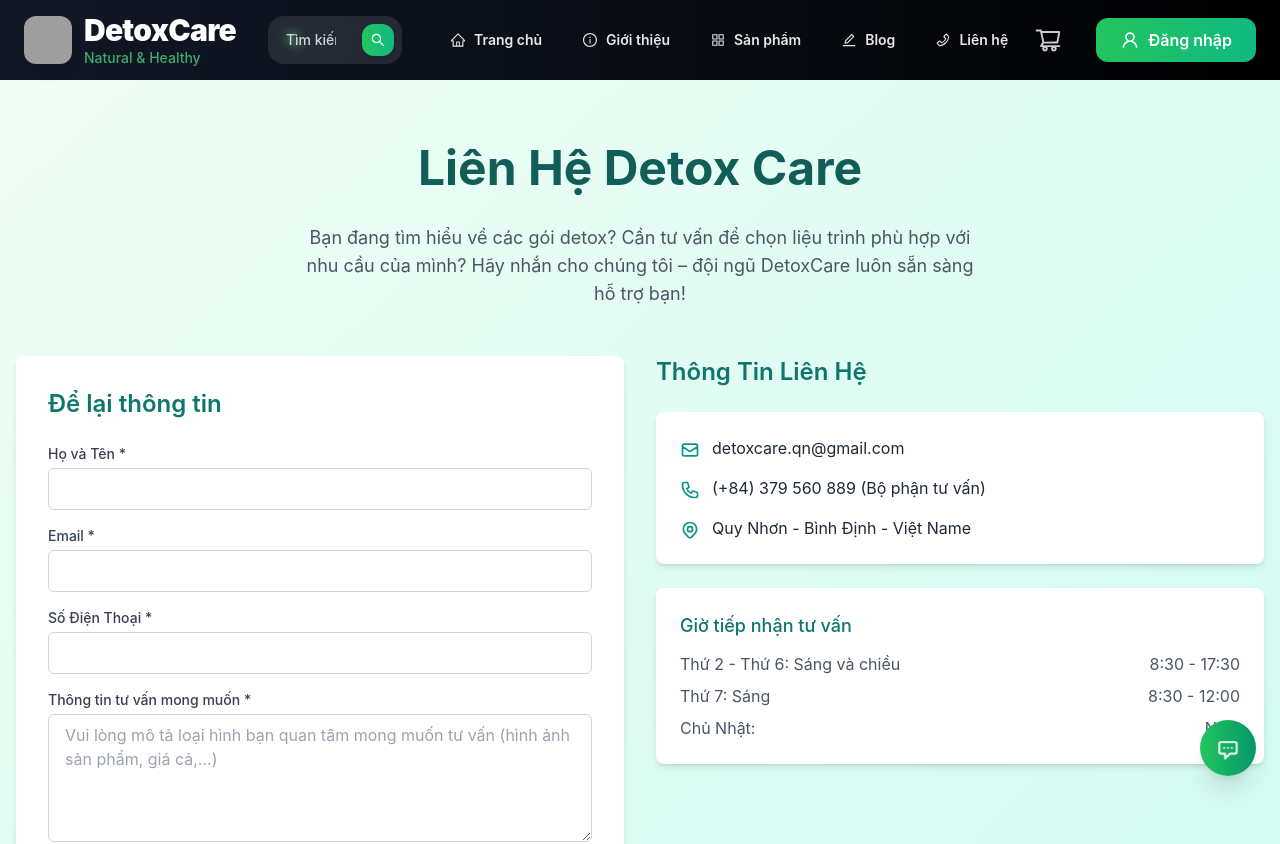
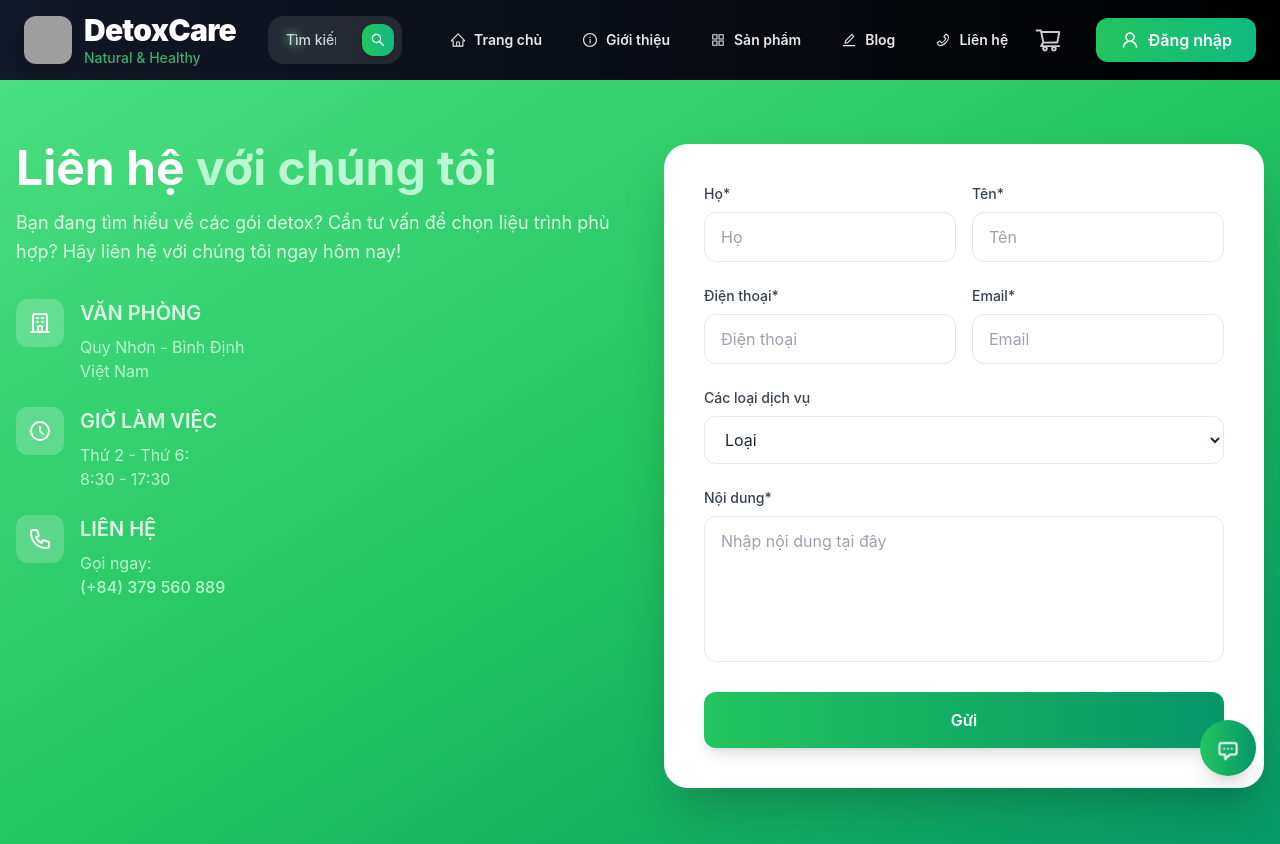
Before and after one commit to QE180086/DetoxCareFE, a React (Create React App) app: page /contact in a window 1280 px wide. Shown: the top 844 px of the page. Built offline with nearby package versions, Linux system fonts and the light colour scheme; grey boxes are pictures that could not be loaded.

Commit message:
refactor(ui): contact

```diff
--- a/src/components/aboutus/Contact.jsx
+++ b/src/components/aboutus/Contact.jsx
@@ -32,181 +32,194 @@ export default function Contact() {
     };
 
     return (
-        <div className="min-h-screen bg-gradient-to-br from-green-50 to-teal-100 text-gray-800 py-16">
-            <div className="container mx-auto px-4">
-                {/* Header */}
-                <h1 className="text-4xl md:text-5xl font-bold text-teal-800 text-center mb-8">
-                    Liên Hệ Detox Care
+         <div className="min-h-screen bg-gradient-to-br from-green-400 via-green-500 to-emerald-600 py-16">
+      <div className="container mx-auto px-4 max-w-7xl">
+        <div className="grid grid-cols-1 lg:grid-cols-2 gap-12 items-start">
+          <div className="text-white space-y-8">
+            <div>
+              <h1 className="text-4xl md:text-5xl font-bold mb-4">
+                Liên hệ <span className="text-green-200">với chúng tôi</span>
                 </h1>
-                <p className="text-lg text-gray-600 text-center mb-12 max-w-2xl mx-auto">
-                   Bạn đang tìm hiểu về các gói detox? Cần tư vấn để chọn liệu trình phù hợp với nhu cầu của mình? Hãy nhắn cho chúng tôi – đội ngũ DetoxCare luôn sẵn sàng hỗ trợ bạn!
+               <p className="text-green-100 text-lg leading-relaxed">
+                Bạn đang tìm hiểu về các gói detox? Cần tư vấn để chọn liệu trình phù hợp? Hãy liên hệ với chúng tôi
+                ngay hôm nay!
               </p>
+            </div>
 
-                {/* Contact Form & Info */}
-                <div className="grid grid-cols-1 md:grid-cols-2 gap-8">
-                    {/* Form */}
-                    <div className="bg-white p-8 rounded-lg shadow-md">
-                        <h2 className="text-2xl font-semibold text-teal-700 mb-6">
-                            Để lại thông tin
-                        </h2>
-                        <form onSubmit={handleSubmit}>
-                            <div className="mb-4">
-                                <label
-                                    htmlFor="name"
-                                    className="block text-sm font-medium text-gray-700 mb-1"
-                                >
-                                    Họ và Tên *
-                                </label>
+            {/* Office Info */}
+            <div className="space-y-6">
+              <div className="flex items-start space-x-4">
+                <div className="bg-white/20 p-3 rounded-xl backdrop-blur-sm">
+                  <svg className="w-6 h-6 text-white" fill="none" stroke="currentColor" viewBox="0 0 24 24">
+                    <path
+                      strokeLinecap="round"
+                      strokeLinejoin="round"
+                      strokeWidth="2"
+                      d="M19 21V5a2 2 0 00-2-2H7a2 2 0 00-2 2v16m14 0h2m-2 0h-4m-5 0H3m2 0h4M9 7h1m-1 4h1m4-4h1m-1 4h1m-5 10v-5a1 1 0 011-1h2a1 1 0 011 1v5m-4 0h4"
+                    ></path>
+                  </svg>
+                </div>
+                <div>
+                  <h3 className="text-xl font-semibold text-green-100 mb-2">VĂN PHÒNG</h3>
+                  <p className="text-green-200">Quy Nhơn - Bình Định</p>
+                  <p className="text-green-200">Việt Nam</p>
+                </div>
+              </div>
+
+              <div className="flex items-start space-x-4">
+                <div className="bg-white/20 p-3 rounded-xl backdrop-blur-sm">
+                  <svg className="w-6 h-6 text-white" fill="none" stroke="currentColor" viewBox="0 0 24 24">
+                    <path
+                      strokeLinecap="round"
+                      strokeLinejoin="round"
+                      strokeWidth="2"
+                      d="M12 8v4l3 3m6-3a9 9 0 11-18 0 9 9 0 0118 0z"
+                    ></path>
+                  </svg>
+                </div>
+                <div>
+                  <h3 className="text-xl font-semibold text-green-100 mb-2">GIỜ LÀM VIỆC</h3>
+                  <p className="text-green-200">Thứ 2 - Thứ 6:</p>
+                  <p className="text-green-200">8:30 - 17:30</p>
+                </div>
+              </div>
+
+              <div className="flex items-start space-x-4">
+                <div className="bg-white/20 p-3 rounded-xl backdrop-blur-sm">
+                  <svg className="w-6 h-6 text-white" fill="none" stroke="currentColor" viewBox="0 0 24 24">
+                    <path
+                      strokeLinecap="round"
+                      strokeLinejoin="round"
+                      strokeWidth="2"
+                      d="M3 5a2 2 0 012-2h3.28a1 1 0 01.948.684l1.498 4.493a1 1 0 01-.502 1.21l-2.257 1.13a11.042 11.042 0 005.516 5.516l1.13-2.257a1 1 0 011.21-.502l4.493 1.498a1 1 0 01.684.949V19a2 2 0 01-2 2h-1C9.716 21 3 14.284 3 6V5z"
+                    ></path>
+                  </svg>
+                </div>
+                <div>
+                  <h3 className="text-xl font-semibold text-green-100 mb-2">LIÊN HỆ</h3>
+                  <p className="text-green-200">Gọi ngay:</p>
+                  <p className="text-green-200 font-medium">(+84) 379 560 889</p>
+                </div>
+              </div>
+            </div>
+          </div>
+
+          <div className="bg-white rounded-3xl shadow-2xl p-8 lg:p-10">
+            <form onSubmit={handleSubmit} className="space-y-6">
+              {/* Name Fields */}
+              <div className="grid grid-cols-1 md:grid-cols-2 gap-4">
+                <div>
+                  <label className="block text-sm font-medium text-gray-700 mb-2">Họ*</label>
                                 <input
                                     type="text"
                                     id="name"
                                     name="name"
                                     value={formData.name}
                                     onChange={handleChange}
-                                    className="w-full px-4 py-2 border border-gray-300 rounded-md focus:outline-none focus:ring-2 focus:ring-teal-500"
+                                     placeholder="Họ"
+                                    className="w-full px-4 py-3 border border-gray-200 rounded-xl focus:outline-none focus:ring-2 focus:ring-green-500 focus:border-transparent transition-all duration-200"
                                     required
                                 />
                             </div>
-                            <div className="mb-4">
-                                <label
-                                    htmlFor="email"
-                                    className="block text-sm font-medium text-gray-700 mb-1"
-                                >
-                                    Email *
-                                </label>
+                             <div>
+                             <label className="block text-sm font-medium text-gray-700 mb-2">Tên*</label>
                                 <input
                                     type="email"
                                     id="email"
                                     name="email"
                                     value={formData.email}
                                     onChange={handleChange}
-                                    className="w-full px-4 py-2 border border-gray-300 rounded-md focus:outline-none focus:ring-2 focus:ring-teal-500"
+                                     placeholder="Tên"
+                                    className="w-full px-4 py-3 border border-gray-200 rounded-xl focus:outline-none focus:ring-2 focus:ring-green-500 focus:border-transparent transition-all duration-200"
                                     required
                                 />
                             </div>
-                            <div className="mb-4">
-                                <label
-                                    htmlFor="phone"
-                                    className="block text-sm font-medium text-gray-700 mb-1"
-                                >
-                                    Số Điện Thoại *
-                                </label>
+                              </div>
+
+                  {/* Contact Fields */}
+                <div className="grid grid-cols-1 md:grid-cols-2 gap-4">
+                <div>
+                  <label className="block text-sm font-medium text-gray-700 mb-2">Điện thoại*</label>
                                 <input
                                     type="tel"
                                     id="phone"
                                     name="phone"
                                     value={formData.phone}
                                     onChange={handleChange}
-                                    className="w-full px-4 py-2 border border-gray-300 rounded-md focus:outline-none focus:ring-2 focus:ring-teal-500"
+                                    placeholder="Điện thoại"
+                    className="w-full px-4 py-3 border border-gray-200 rounded-xl focus:outline-none focus:ring-2 focus:ring-green-500 focus:border-transparent transition-all duration-200"
+                  />
+                </div>
+                <div>
+                  <label className="block text-sm font-medium text-gray-700 mb-2">Email*</label>
+                  <input
+                    type="email"
+                    name="email"
+                    value={formData.email}
+                    onChange={handleChange}
+                    placeholder="Email"
+                    className="w-full px-4 py-3 border border-gray-200 rounded-xl focus:outline-none focus:ring-2 focus:ring-green-500 focus:border-transparent transition-all duration-200"
                                     required
                                 />
                             </div>
-                            <div className="mb-4">
-                                <label
-                                    htmlFor="message"
-                                    className="block text-sm font-medium text-gray-700 mb-1"
+                             </div>
+
+              {/* Service Selection */}
+              <div>
+                <label className="block text-sm font-medium text-gray-700 mb-2">Các loại dịch vụ</label>
+                <select
+                  name="service"
+                  value={formData.service}
+                  onChange={handleChange}
+                  className="w-full px-4 py-3 border border-gray-200 rounded-xl focus:outline-none focus:ring-2 focus:ring-green-500 focus:border-transparent transition-all duration-200 bg-white"
                                 >
-                                    Thông tin tư vấn mong muốn *
-                                </label>
+                                     <option value="">Loại</option>
+                  <option value="detox-7-days">Gói Detox 7 ngày</option>
+                  <option value="detox-14-days">Gói Detox 14 ngày</option>
+                  <option value="detox-21-days">Gói Detox 21 ngày</option>
+                  <option value="consultation">Tư vấn cá nhân</option>
+                  <option value="partnership">Hợp tác kinh doanh</option>
+                </select>
+              </div>
+
+              {/* Message */}
+              <div>
+                <label className="block text-sm font-medium text-gray-700 mb-2">Nội dung*</label>
                                 <textarea
-                                    id="message"
+                                    // id="message"
                                     name="message"
                                     value={formData.message}
                                     onChange={handleChange}
-                                    className="w-full px-4 py-2 border border-gray-300 rounded-md h-32 resize-y focus:outline-none focus:ring-2 focus:ring-teal-500"
-                                    placeholder="Vui lòng mô tả loại hình bạn quan tâm mong muốn tư vấn (hình ảnh sản phẩm, giá cả,...)"
+                                    placeholder="Nhập nội dung tại đây"
+                                    rows="5"
+                                    className="w-full px-4 py-3 border border-gray-200 rounded-xl focus:outline-none focus:ring-2 focus:ring-green-500 focus:border-transparent transition-all duration-200 resize-none"
                                     required
                                 ></textarea>
                             </div>
+
+                              {/* Submit Button */}
                             <button
                                 type="submit"
-                                className="w-full bg-teal-600 hover:bg-teal-700 text-white font-medium py-2 px-4 rounded-md transition duration-300"
-                            >
-                                Gửi yêu cầu tư vấn
+                                className="w-full bg-gradient-to-r from-green-500 to-emerald-600 hover:from-green-600 hover:to-emerald-700 text-white font-semibold py-4 px-6 rounded-xl transition-all duration-300 transform hover:scale-[1.02] shadow-lg hover:shadow-xl"                            >
+                                 Gửi
                             </button>
+
+                             {/* Status Message */}
                             {status.message && (
-                                <p
-                                    className={`mt-4 text-center ${status.type === "success"
-                                            ? "text-teal-600"
-                                            : "text-red-500"
+                               <div
+                                 className={`p-4 rounded-xl text-center font-medium ${
+                                 status.type === "success"
+                                  ? "bg-green-50 text-green-700 border border-green-200"
+                                 : "bg-red-50 text-red-700 border border-red-200"
                                         }`}
                                 >
                                    {status.message}
-                                </p>
+                </div>
               )}
             </form>
-                    </div>
-
-                    {/* Contact Info */}
-                    <div>
-                        <h2 className="text-2xl font-semibold text-teal-700 mb-6">
-                            Thông Tin Liên Hệ
-                        </h2>
-                        <div className="bg-white p-6 rounded-lg shadow-md mb-6">
-                            <ul className="space-y-4">
-                                <li className="flex items-start">
-                                    <svg className="w-5 h-5 text-teal-600 mt-1 mr-3" fill="none" stroke="currentColor" viewBox="0 0 24 24" xmlns="http://www.w3.org/2000/svg">
-                                        <path strokeLinecap="round" strokeLinejoin="round" strokeWidth="2" d="M3 8l7.89 5.26a2 2 0 002.22 0L21 8M5 19h14a2 2 0 002-2V7a2 2 0 00-2-2H5a2 2 0 00-2 2v10a2 2 0 002 2z"></path>
-                                    </svg>
-                                    <a href="mailto:detoxcare.qn@gmail.com" className="hover:text-teal-600 transition duration-200">
-                                         detoxcare.qn@gmail.com
-                                    </a>
-                                </li>
-                                <li className="flex items-start">
-                                    <svg className="w-5 h-5 text-teal-600 mt-1 mr-3" fill="none" stroke="currentColor" viewBox="0 0 24 24" xmlns="http://www.w3.org/2000/svg">
-                                        <path strokeLinecap="round" strokeLinejoin="round" strokeWidth="2" d="M3 5a2 2 0 012-2h3.28a1 1 0 01.948.684l1.498 4.493a1 1 0 01-.502 1.21l-2.257 1.13a11.042 11.042 0 005.516 5.516l1.13-2.257a1 1 0 011.21-.502l4.493 1.498a1 1 0 01.684.949V19a2 2 0 01-2 2h-1C9.716 21 3 14.284 3 6V5z"></path>
-                                    </svg>
-                                    <a href="tel:+842435678902" className="hover:text-teal-600 transition duration-200">
-                                        (+84) 379 560 889 (Bộ phận tư vấn)
-                                    </a>
-                                </li>
-                                <li className="flex items-start">
-                                    <svg className="w-5 h-5 text-teal-600 mt-1 mr-3" fill="none" stroke="currentColor" viewBox="0 0 24 24" xmlns="http://www.w3.org/2000/svg">
-                                        <path strokeLinecap="round" strokeLinejoin="round" strokeWidth="2" d="M17.657 16.657L13.414 20.9a1.998 1.998 0 01-2.827 0l-4.244-4.243a8 8 0 1111.314 0z"></path>
-                                        <path strokeLinecap="round" strokeLinejoin="round" strokeWidth="2" d="M15 11a3 3 0 11-6 0 3 3 0 016 0z"></path>
-                                    </svg>
-                                    <span>Quy Nhơn - Bình Định - Việt Name</span>
-                                </li>
-                            </ul>
-                        </div>
-
-                        {/* Giờ làm việc */}
-                        <div className="bg-white p-6 rounded-lg shadow-md">
-                            <h3 className="text-lg font-medium text-teal-700 mb-3">Giờ tiếp nhận tư vấn</h3>
-                            <ul className="space-y-2 text-gray-600">
-                                <li className="flex justify-between">
-                                    <span>Thứ 2 - Thứ 6: Sáng và chiều</span>
-                                    <span>8:30 - 17:30</span>
-                                </li>
-                                <li className="flex justify-between">
-                                    <span>Thứ 7: Sáng</span>
-                                    <span>8:30 - 12:00</span>
-                                </li>
-                                <li className="flex justify-between">
-                                    <span>Chủ Nhật:</span>
-                                    <span>Nghỉ</span>
-                                </li>
-                            </ul>
-                        </div>
-                    </div>
-                </div>
-
-                {/* CTA */}
-                <div className="mt-12 text-center">
-                    <div className="bg-white p-6 rounded-lg shadow-md inline-block">
-                        <h3 className="text-xl font-semibold text-teal-700 mb-3">Trở thành đối tác của Detox Care</h3>
-                        <p className="text-gray-600 mb-4 max-w-2xl mx-auto">
-                            Chúng tôi luôn tìm kiếm các đối tác tiềm năng để cùng phát triển hệ thống chăm sóc sức khỏe chất lượng cao.
-                        </p>
-                        <Link
-                            to="/become-partner"
-                            className="bg-teal-600 hover:bg-teal-700 text-white font-medium py-2 px-6 rounded-md transition duration-300 inline-block"
-                        >
-                            Đăng ký làm đối tác
-                        </Link>
           </div>
         </div>
       </div>
     </div>
-    );
+  )
 }
```
Lines whose indentation alone changed are shown as unchanged.
